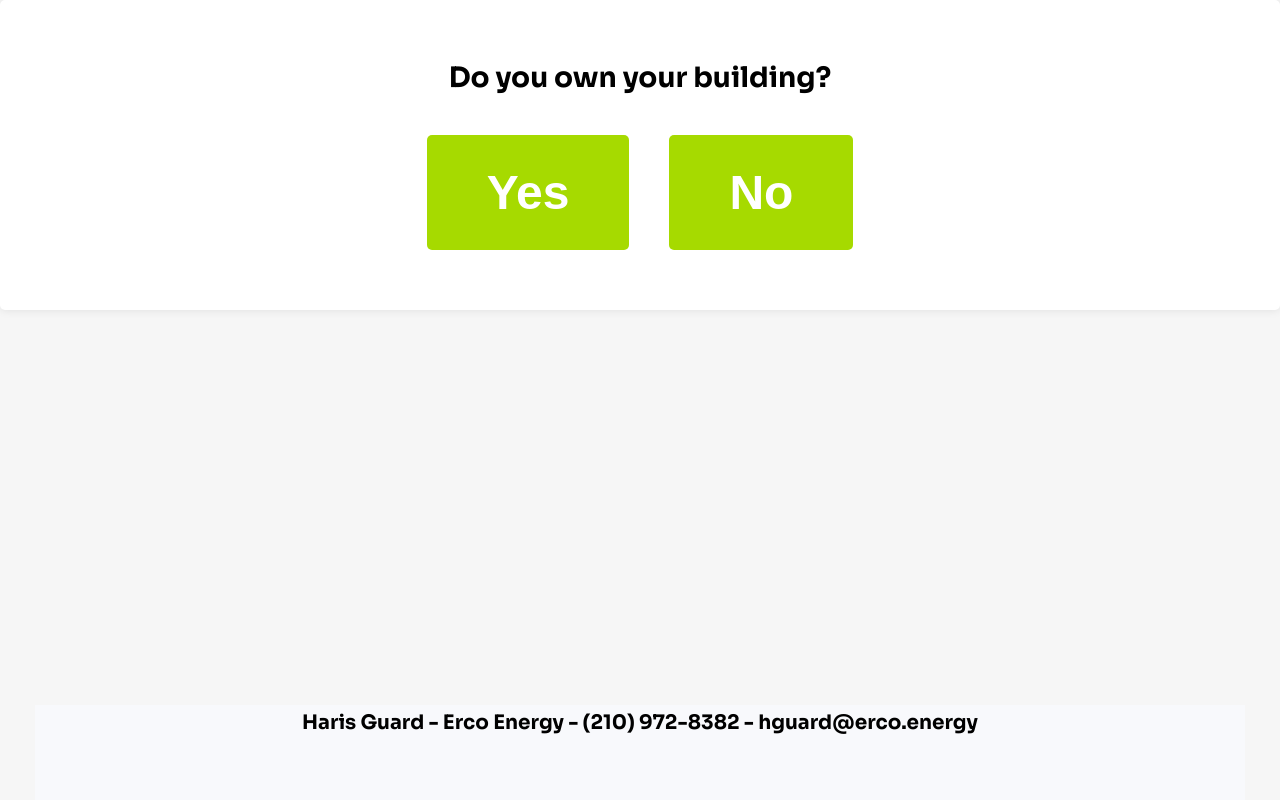
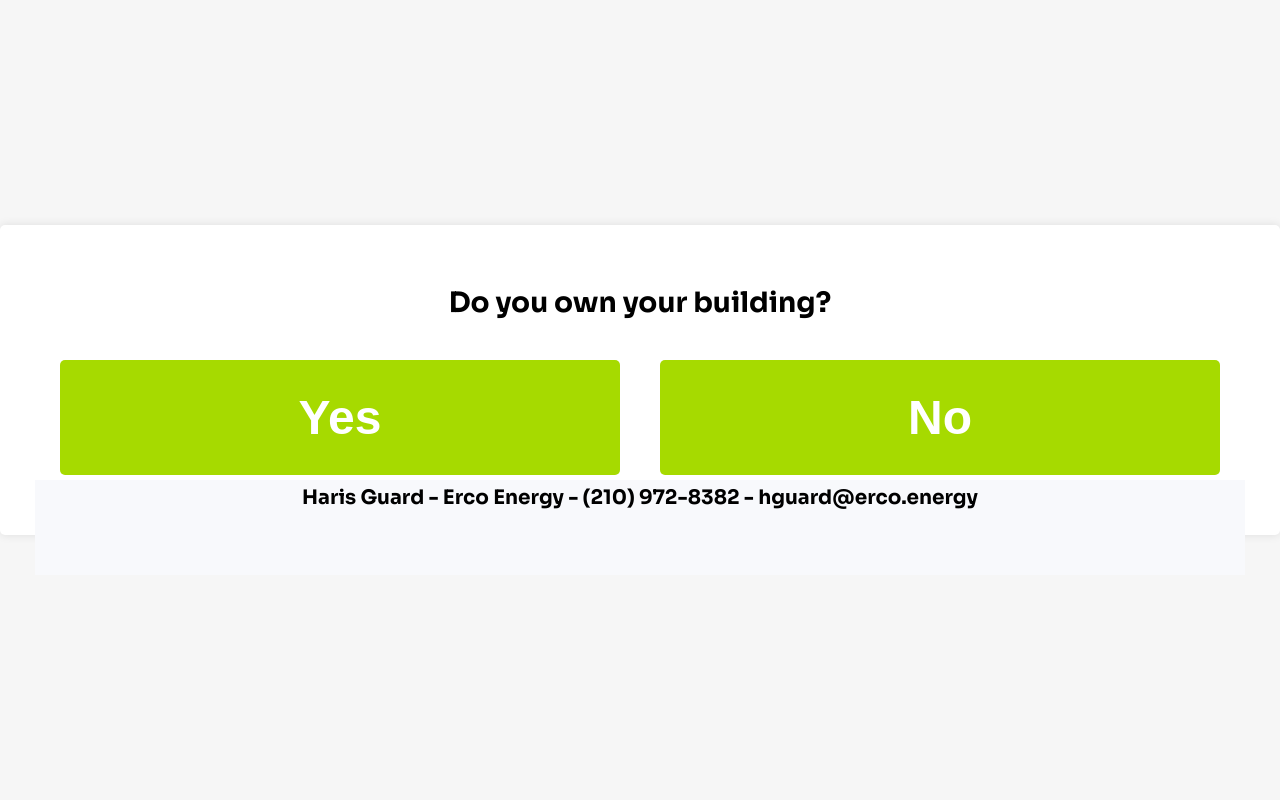
Before and after one commit to Haris00911/zjolt.github.io, a plain HTML site: page index.html in a window 1280 px wide. Drawn offline with Linux system fonts and the light colour scheme; grey boxes are pictures that could not be loaded.

Commit message:
Update style.css

```diff
--- a/style.css
+++ b/style.css
@@ -19,8 +19,8 @@ body, html {
     width: calc(100% - 40px); /* Adjust for padding */
     max-width: 1200px; /* Set max-width to scale up */
     margin: auto; /* Center the app in the viewport */
-    min-height: 100vh; /* Ensure the app container takes at least the height of the viewport */
-    justify-content: space-between; /* Distribute space between child elements */
+    position: relative; /* For absolute positioning of the footer */
+    padding-bottom: 20px; /* Space for the footer */
 }
 
 .frame {
@@ -38,10 +38,6 @@ body, html {
     flex-direction: column; /* Stack elements vertically */
     align-items: center;
     justify-content: center;
-}
-
-.frame:last-child {
-    margin-bottom: 70px; /* Add margin to the bottom of the last frame to create space for the footer */
 }
 
 .question, label, #results-entry {
@@ -71,6 +67,7 @@ button {
     border-radius: 5px;
     cursor: pointer;
     transition: background-color 0.3s ease;
+    flex: 1; /* Grow to fit container */
 }
 
 button:hover, button:focus {
@@ -80,17 +77,18 @@ button:hover, button:focus {
 button:active {
     background-color: #00B400;
 }
-
 .footer {
     text-align: center;
     padding: 5px;
     background: #f8f9fc;
     font-size: 12px;
-    margin-top: auto; /* This will push the footer down */
+    /* If you want the footer to grow with the content, remove the position absolute */
     width: 100%;
+    /* Use margin-top to push the footer to the bottom if you remove position absolute */
 }
 
 .logo-container {
+    /* Center the logo container within the footer */
     display: flex;
     justify-content: center;
     align-items: center;
@@ -103,6 +101,7 @@ button:active {
     display: block;
 }
 
+}
 /* Responsive adjustments for very small screens */
 @media only screen and (max-width: 414px) {
     .question, label, #results-entry, .footer {
@@ -139,14 +138,12 @@ button:active {
     }
 }
 
-/* Ensure footer stays at the bottom on all screens and is not fixed */
+/* Ensure footer stays at the bottom on all screens */
 @media (min-width: 600px) {
-    #app {
-        justify-content: space-between; /* Push footer to the bottom */
-    }
-
     .footer {
-        margin-top: auto; /* Ensures that the footer is pushed to the bottom */
+        position: absolute; /* Keep footer at the bottom */
+        bottom: 0;
+        width: 100%;
         font-size: 20px; /* Adjust font size for larger screens */
     }
 }
```
